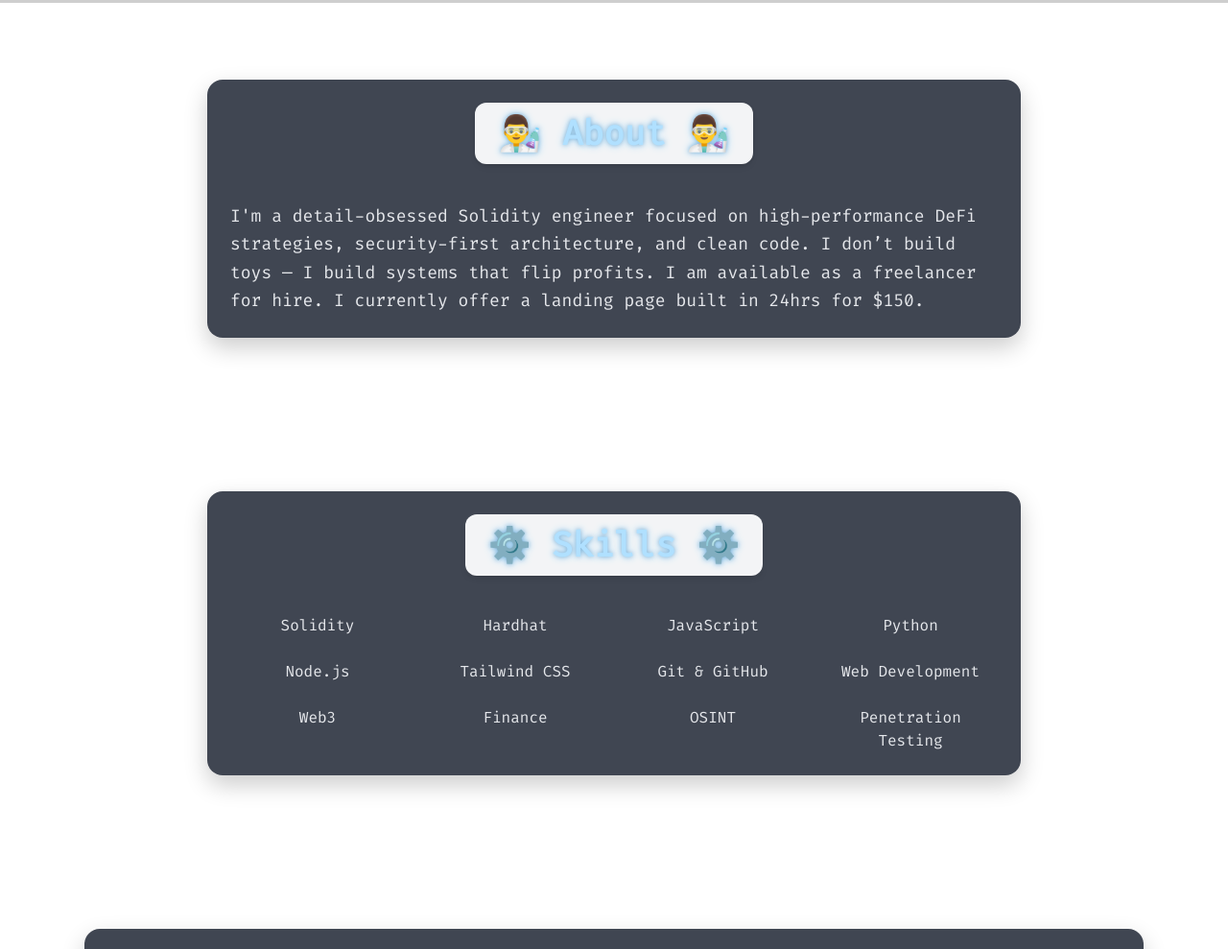
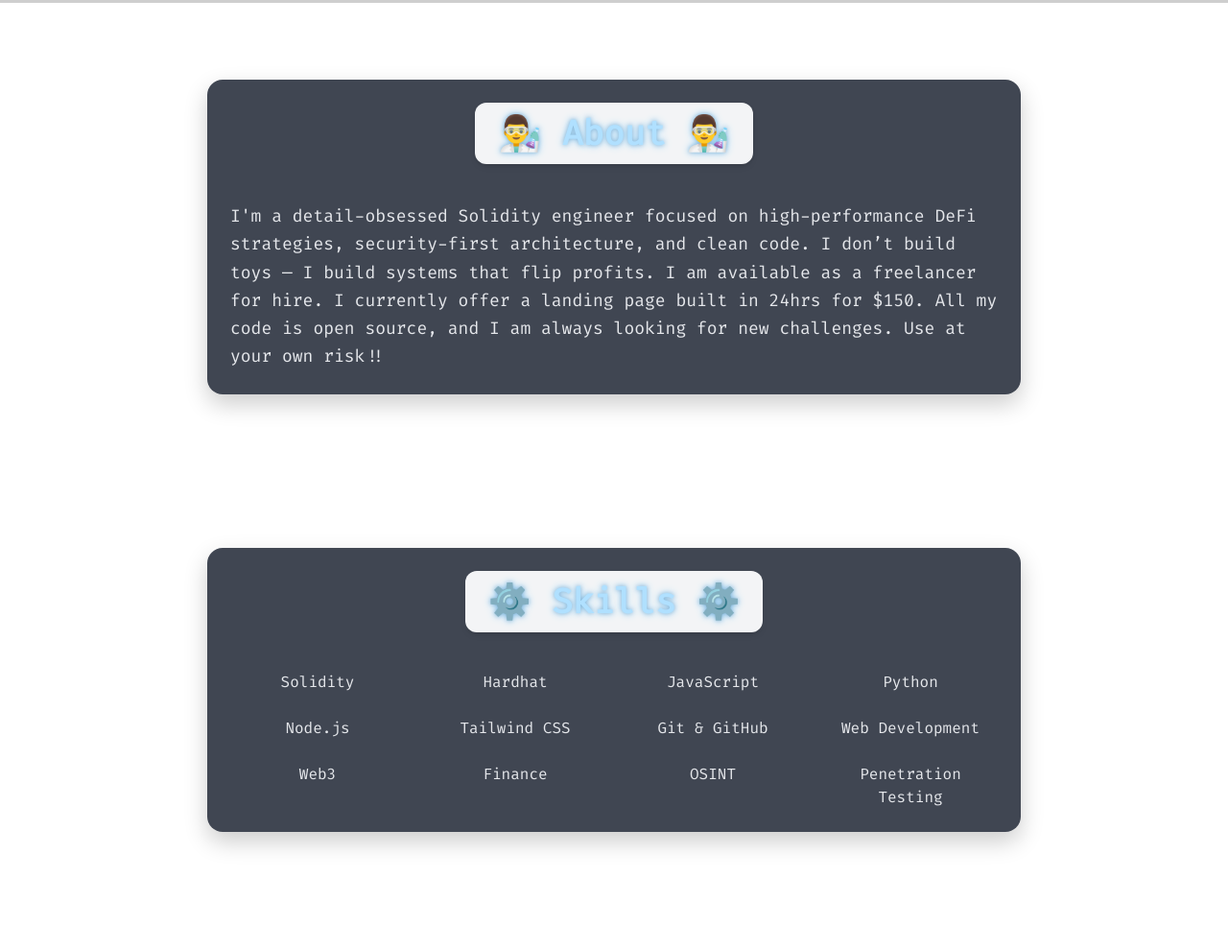
Before and after one commit to gadgetsaavy/devProfile, a plain HTML site: page index.html in a window 1280 px wide. Shown: the part 797-1786 px from the top of the page at 96% size. Drawn offline with nearby package versions, Linux system fonts and the light colour scheme; grey boxes are pictures that could not be loaded.

Commit message:
Use at your own risk

```diff
--- a/index.html
+++ b/index.html
@@ -136,7 +136,7 @@
       <p class="text-lg leading-relaxed text-gray-200">
         I'm a detail-obsessed Solidity engineer focused on high-performance DeFi strategies, security-first architecture, and clean code.
         I don’t build toys — I build systems that flip profits. I am available as a freelancer for hire. I currently offer a landing page built
-        in 24hrs for $150.
+        in 24hrs for $150. All my code is open source, and I am always looking for new challenges. Use at your own risk!!
       </p>
     </div>
   </section>
```
